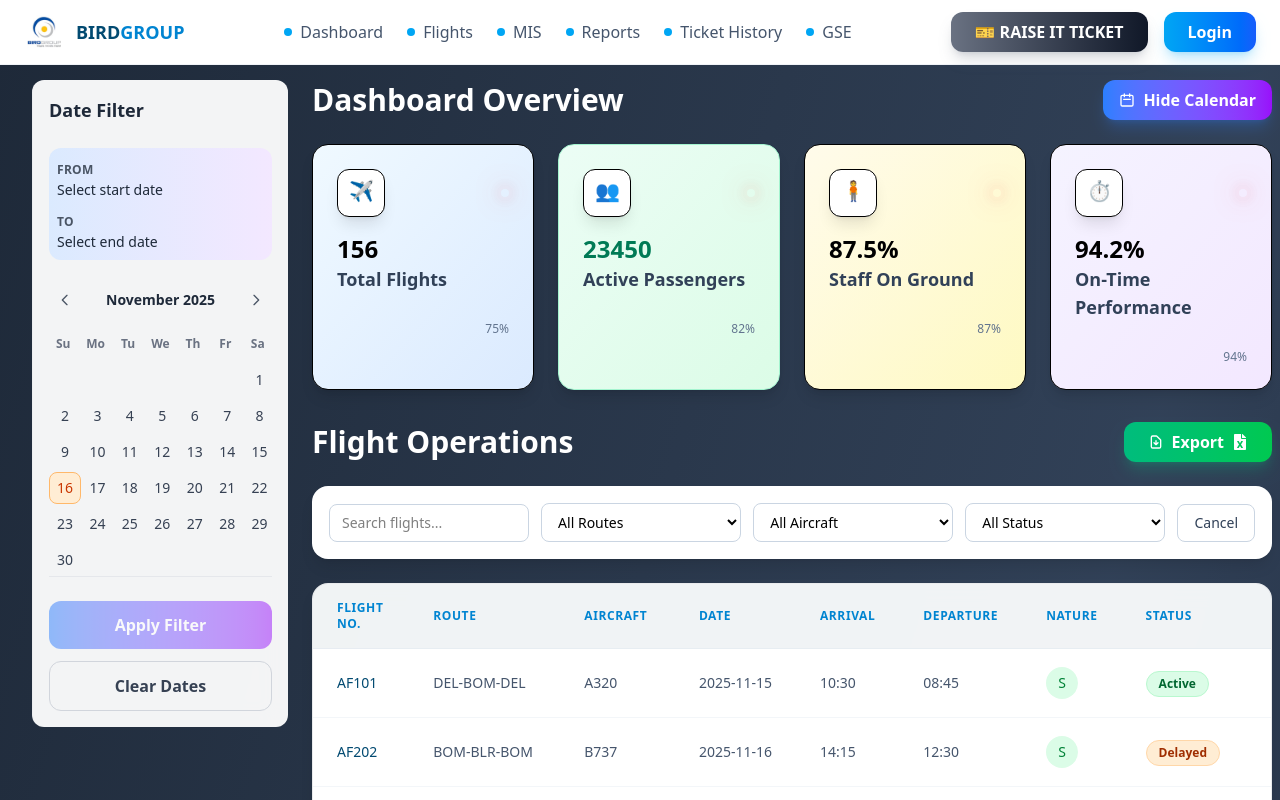
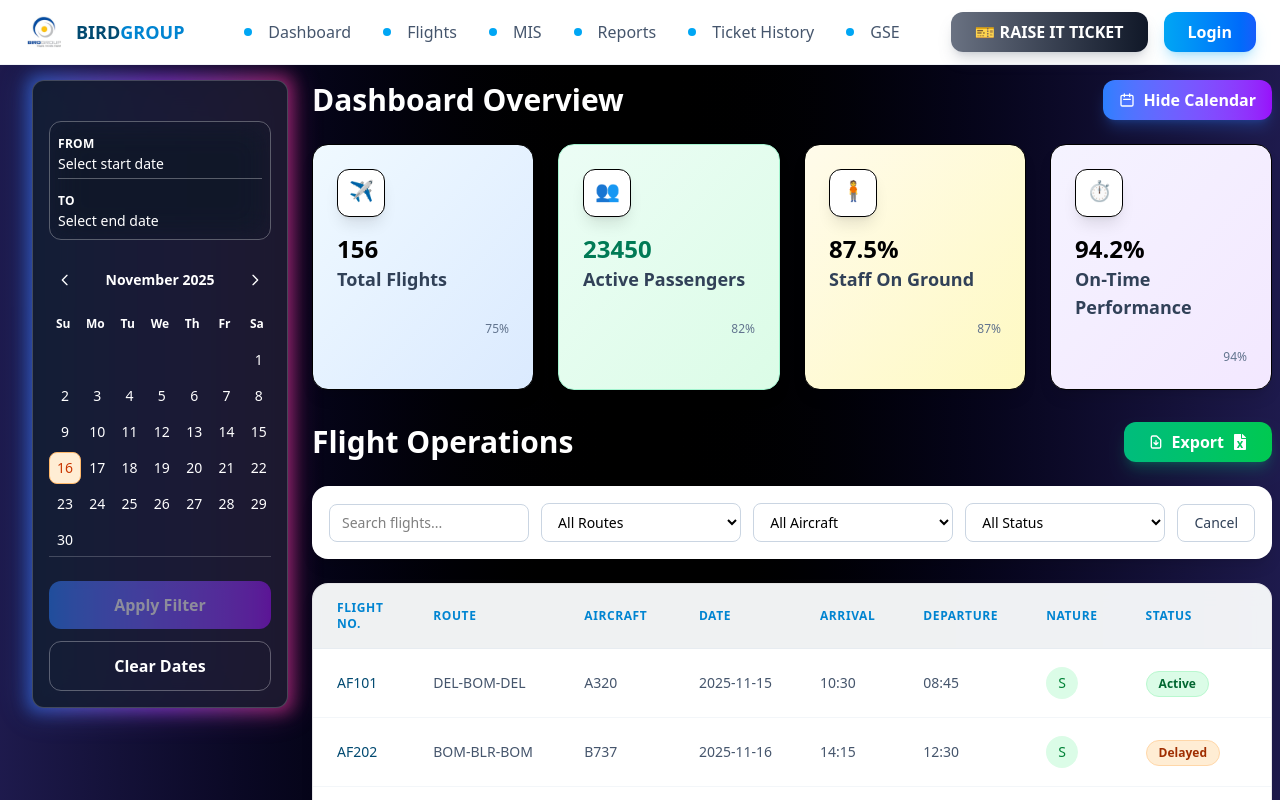
Before and after one commit to Gulshankumar22/BIRDGROUP, a React (Vite) app: page / in a window 1280 px wide. Shown: the top 800 px of the page. Built offline with nearby package versions, Linux system fonts and the light colour scheme.

Commit message:
nextcommit

```diff
--- a/src/pages/Home.jsx
+++ b/src/pages/Home.jsx
@@ -135,7 +135,7 @@ const FLIGHT_DATA = [
     scheduled: true,
     nonScheduled: false,
     status: "Active",
-  }
+  },
 ];
 
 const KPI_DATA = {
@@ -784,7 +784,7 @@ const CalendarSidebar = ({
               ? "bg-blue-100 text-blue-700"
               : isToday
               ? "bg-orange-100 text-orange-700 border border-orange-300"
-              : "text-gray-700 hover:bg-gray-100"
+              : "text-white hover:text-gray-700 hover:bg-gray-100"
           }
           ${(isStart || isEnd) && "ring-2 ring-white ring-opacity-50"}
         `}
@@ -807,25 +807,31 @@ const CalendarSidebar = ({
         />
       )}
 
+      {/* Sidebar Container with Glowing Border */}
+      <div className="relative lg:sticky lg:top-20">
+        {/* Animated glowing border */}
+        <div className="absolute -inset-1 bg-gradient-to-r from-blue-500 via-purple-500 to-pink-500 rounded-lg blur-sm opacity-75 animate-pulse-glow"></div>
+        <div className="absolute -inset-1 bg-gradient-to-r from-blue-500 via-purple-500 to-pink-500 rounded-lg blur-lg opacity-50 animate-pulse-glow-slow"></div>
+
         {/* Sidebar */}
         <div
           className={`
-        fixed lg:sticky lg:top-20 h-[calc(100vh-5rem)] lg:h-auto w-80 bg-white/95 backdrop-blur-md rounded-xl
-        border-l border-gray-200/50 z-10 transform transition-transform duration-300
+      relative bg-gray-900/90 backdrop-blur-lg
+      fixed lg:sticky lg:top-20 h-[calc(100vh-5rem)] lg:h-auto w-80 rounded-xl
+      border border-white/20 z-10 transform transition-transform duration-300 text-white
       ${isOpen ? "translate-x-0" : "translate-x-full"}
       lg:translate-x-0 lg:relative lg:w-64 lg:block
     `}
         >
-        <div className="p-4 h-full flex flex-col">
+          <div className="p-4 h-full flex flex-col text-white">
             {/* Header */}
             <div className="flex items-center justify-between mb-6">
-            <h3 className="text-lg font-bold text-gray-800">Date Filter</h3>
               <button
                 onClick={onClose}
-              className="lg:hidden w-8 h-8 flex items-center justify-center rounded-lg hover:bg-gray-100 transition-colors duration-200"
+                className="lg:hidden w-8 h-8 flex items-center justify-center rounded-lg hover:bg-white/20 transition-colors duration-200"
               >
                 <svg
-                className="w-5 h-5 text-gray-500"
+                  className="w-5 h-5 text-white"
                   fill="none"
                   stroke="currentColor"
                   viewBox="0 0 24 24"
@@ -841,23 +847,23 @@ const CalendarSidebar = ({
             </div>
 
             {/* Selected Dates */}
-          <div className="bg-gradient-to-r from-blue-100 to-purple-100 rounded-xl p-2 mb-6">
+            <div className="backdrop-blur-lg border border-white/30 rounded-xl p-2 mb-6">
               <div className="space-y-2">
-              <div>
-                <label className="text-xs font-semibold text-gray-600 uppercase tracking-wide">
+                <div className="border-b border-white/30 pb-1">
+                  <label className="text-xs font-semibold text-white uppercase tracking-wide">
                     From
                   </label>
-                <div className="text-sm font-medium text-gray-800">
+                  <div className="text-sm font-medium text-white">
                     {dateRange.start
                       ? new Date(dateRange.start).toLocaleDateString()
                       : "Select start date"}
                   </div>
                 </div>
                 <div>
-                <label className="text-xs font-semibold text-gray-600 uppercase tracking-wide">
+                  <label className="text-xs font-semibold text-white uppercase tracking-wide">
                     To
                   </label>
-                <div className="text-sm font-medium text-gray-800">
+                  <div className="text-sm font-medium text-white">
                     {dateRange.end
                       ? new Date(dateRange.end).toLocaleDateString()
                       : "Select end date"}
@@ -867,15 +873,15 @@ const CalendarSidebar = ({
             </div>
 
             {/* Calendar */}
-          <div className="flex-1">
+            <div className="flex-1 text-white">
               {/* Month Navigation */}
-            <div className="flex items-center justify-between mb-4">
+              <div className="flex items-center justify-between mb-4 text-white">
                 <button
                   onClick={() => navigateMonth(-1)}
-                className="w-8 h-8 flex items-center justify-center rounded-lg hover:bg-gray-100 transition-colors duration-200"
+                  className="w-8 h-8 flex items-center justify-center rounded-lg hover:bg-white/20 transition-colors duration-200"
                 >
                   <svg
-                  className="w-4 h-4 text-gray-600"
+                    className="w-4 h-4 text-white"
                     fill="none"
                     stroke="currentColor"
                     viewBox="0 0 24 24"
@@ -889,7 +895,7 @@ const CalendarSidebar = ({
                   </svg>
                 </button>
 
-              <h4 className="text-sm font-bold text-gray-800">
+                <h4 className="text-sm font-bold text-white">
                   {currentMonth.toLocaleDateString("en-US", {
                     month: "long",
                     year: "numeric",
@@ -898,10 +904,10 @@ const CalendarSidebar = ({
 
                 <button
                   onClick={() => navigateMonth(1)}
-                className="w-8 h-8 flex items-center justify-center rounded-lg hover:bg-gray-100 transition-colors duration-200"
+                  className="w-8 h-8 flex items-center justify-center rounded-lg hover:bg-white/20 transition-colors duration-200"
                 >
                   <svg
-                  className="w-4 h-4 text-gray-600"
+                    className="w-4 h-4 text-white"
                     fill="none"
                     stroke="currentColor"
                     viewBox="0 0 24 24"
@@ -921,7 +927,7 @@ const CalendarSidebar = ({
                 {["Su", "Mo", "Tu", "We", "Th", "Fr", "Sa"].map((day) => (
                   <div
                     key={day}
-                  className="text-xs font-semibold text-gray-500 text-center py-1"
+                    className="text-xs font-semibold text-white text-center py-1"
                   >
                     {day}
                   </div>
@@ -929,11 +935,11 @@ const CalendarSidebar = ({
               </div>
 
               {/* Calendar Grid */}
-            <div className="grid grid-cols-7 gap-1">{days}</div>
+              <div className="grid grid-cols-7 gap-1 text-white">{days}</div>
             </div>
 
             {/* Action Buttons */}
-          <div className="space-y-3 pt-6 border-t border-gray-200">
+            <div className="space-y-3 pt-6 border-t border-white/20">
               <button
                 onClick={applyDateFilter}
                 disabled={!dateRange.start || !dateRange.end}
@@ -944,13 +950,54 @@ const CalendarSidebar = ({
 
               <button
                 onClick={clearDates}
-              className="w-full border border-gray-300 text-gray-700 py-3 rounded-xl font-semibold hover:bg-gray-50 transition-all duration-200"
+                className="w-full border border-white/30 text-white py-3 rounded-xl font-semibold hover:bg-white/10 transition-all duration-200"
               >
                 Clear Dates
               </button>
             </div>
           </div>
         </div>
+      </div>
+
+      {/* Add these styles to your global CSS */}
+      <style jsx>{`
+        @keyframes pulse-glow {
+          0%,
+          100% {
+            opacity: 0.5;
+            transform: scale(1);
+          }
+          50% {
+            opacity: 0.8;
+            transform: scale(1.02);
+          }
+        }
+        @keyframes pulse-glow-slow {
+          0%,
+          100% {
+            opacity: 0.3;
+            transform: scale(1);
+          }
+          50% {
+            opacity: 0.6;
+            transform: scale(1.01);
+          }
+        }
+        @keyframes rotate-gradient {
+          0% {
+            transform: rotate(0deg);
+          }
+          100% {
+            transform: rotate(360deg);
+          }
+        }
+        .animate-pulse-glow {
+          animation: pulse-glow 4s ease-in-out infinite;
+        }
+        .animate-pulse-glow-slow {
+          animation: pulse-glow-slow 8s ease-in-out infinite;
+        }
+      `}</style>
     </>
   );
 };
@@ -2338,7 +2385,7 @@ const Home = () => {
   };
 
   return (
-    <div className="min-h-screen bg-gradient-to-br from-gray-800 via-slate-700 to-gray-900 ">
+    <div className="min-h-screen bg-gradient-to-r from-indigo-950 via-black to-indigo-950 ">
       <div
         ref={particlesContainerRef}
         className="fixed inset-0 -z-10 pointer-events-none overflow-hidden"
@@ -2374,48 +2421,151 @@ const Home = () => {
           <div className="hidden md:flex items-center gap-6">
             <a
               href="#dashboard"
-              className="flex items-center gap-2 text-slate-600 hover:text-sky-600 transition-colors duration-200 font-medium"
-            >
+              className="group flex items-center gap-2 text-slate-600 hover:text-sky-600 transition-all duration-500 font-medium perspective-1000"
+            >
+              <div className="relative w-6 h-6">
+                <div className="absolute inset-0 flex items-center justify-center transition-all duration-500 group-hover:rotate-y-180 group-hover:opacity-0">
                   <div className="w-2 h-2 bg-sky-500 rounded-full" />
-              <span>Dashboard</span>
+                </div>
+                <div className="absolute inset-0 flex items-center justify-center transition-all duration-500 opacity-0 rotate-y-180 group-hover:rotate-y-0 group-hover:opacity-100">
+                  <div className="w-2 h-2 bg-sky-500 rounded-full" />
+                </div>
+              </div>
+              <div className="relative">
+                <div className="transition-all duration-500 group-hover:rotate-y-180 group-hover:opacity-0">
+                  Dashboard
+                </div>
+                <div className="absolute inset-0 transition-all duration-500 opacity-0 rotate-y-180 group-hover:rotate-y-0 group-hover:opacity-100">
+                  Dashboard
+                </div>
+              </div>
             </a>
+
             <a
               href="#flights"
-              className="flex items-center gap-2 text-slate-600 hover:text-sky-600 transition-colors duration-200 font-medium"
-            >
+              className="group flex items-center gap-2 text-slate-600 hover:text-sky-600 transition-all duration-500 font-medium perspective-1000"
+            >
+              <div className="relative w-6 h-6">
+                <div className="absolute inset-0 flex items-center justify-center transition-all duration-500 group-hover:rotate-y-180 group-hover:opacity-0">
                   <div className="w-2 h-2 bg-sky-500 rounded-full" />
-              <span>Flights</span>
+                </div>
+                <div className="absolute inset-0 flex items-center justify-center transition-all duration-500 opacity-0 rotate-y-180 group-hover:rotate-y-0 group-hover:opacity-100">
+                  <div className="w-2 h-2 bg-sky-500 rounded-full" />
+                </div>
+              </div>
+              <div className="relative">
+                <div className="transition-all duration-500 group-hover:rotate-y-180 group-hover:opacity-0">
+                  Flights
+                </div>
+                <div className="absolute inset-0 transition-all duration-500 opacity-0 rotate-y-180 group-hover:rotate-y-0 group-hover:opacity-100">
+                  Flights
+                </div>
+              </div>
             </a>
+
             <a
               href="#MIS"
-              className="flex items-center gap-2 text-slate-600 hover:text-sky-600 transition-colors duration-200 font-medium"
-            >
+              className="group flex items-center gap-2 text-slate-600 hover:text-sky-600 transition-all duration-500 font-medium perspective-1000"
+            >
+              <div className="relative w-6 h-6">
+                <div className="absolute inset-0 flex items-center justify-center transition-all duration-500 group-hover:rotate-y-180 group-hover:opacity-0">
                   <div className="w-2 h-2 bg-sky-500 rounded-full" />
-              <span>MIS</span>
+                </div>
+                <div className="absolute inset-0 flex items-center justify-center transition-all duration-500 opacity-0 rotate-y-180 group-hover:rotate-y-0 group-hover:opacity-100">
+                  <div className="w-2 h-2 bg-sky-500 rounded-full" />
+                </div>
+              </div>
+              <div className="relative">
+                <div className="transition-all duration-500 group-hover:rotate-y-180 group-hover:opacity-0">
+                  MIS
+                </div>
+                <div className="absolute inset-0 transition-all duration-500 opacity-0 rotate-y-180 group-hover:rotate-y-0 group-hover:opacity-100">
+                  MIS
+                </div>
+              </div>
             </a>
+
             <a
               href="#reports"
-              className="flex items-center gap-2 text-slate-600 hover:text-sky-600 transition-colors duration-200 font-medium"
-            >
+              className="group flex items-center gap-2 text-slate-600 hover:text-sky-600 transition-all duration-500 font-medium perspective-1000"
+            >
+              <div className="relative w-6 h-6">
+                <div className="absolute inset-0 flex items-center justify-center transition-all duration-500 group-hover:rotate-y-180 group-hover:opacity-0">
                   <div className="w-2 h-2 bg-sky-500 rounded-full" />
-              <span>Reports</span>
+                </div>
+                <div className="absolute inset-0 flex items-center justify-center transition-all duration-500 opacity-0 rotate-y-180 group-hover:rotate-y-0 group-hover:opacity-100">
+                  <div className="w-2 h-2 bg-sky-500 rounded-full" />
+                </div>
+              </div>
+              <div className="relative">
+                <div className="transition-all duration-500 group-hover:rotate-y-180 group-hover:opacity-0">
+                  Reports
+                </div>
+                <div className="absolute inset-0 transition-all duration-500 opacity-0 rotate-y-180 group-hover:rotate-y-0 group-hover:opacity-100">
+                  Reports
+                </div>
+              </div>
             </a>
+
             <a
               href="#ticket-history"
-              className="flex items-center gap-2 text-slate-600 hover:text-sky-600 transition-colors duration-200 font-medium"
-            >
+              className="group flex items-center gap-2 text-slate-600 hover:text-sky-600 transition-all duration-500 font-medium perspective-1000"
+            >
+              <div className="relative w-6 h-6">
+                <div className="absolute inset-0 flex items-center justify-center transition-all duration-500 group-hover:rotate-y-180 group-hover:opacity-0">
                   <div className="w-2 h-2 bg-sky-500 rounded-full" />
-              <span>Ticket History</span>
+                </div>
+                <div className="absolute inset-0 flex items-center justify-center transition-all duration-500 opacity-0 rotate-y-180 group-hover:rotate-y-0 group-hover:opacity-100">
+                  <div className="w-2 h-2 bg-sky-500 rounded-full" />
+                </div>
+              </div>
+              <div className="relative">
+                <div className="transition-all duration-500 group-hover:rotate-y-180 group-hover:opacity-0">
+                  Ticket History
+                </div>
+                <div className="absolute inset-0 transition-all duration-500 opacity-0 rotate-y-180 group-hover:rotate-y-0 group-hover:opacity-100">
+                  Ticket History
+                </div>
+              </div>
             </a>
+
             <a
               href="#gse"
-              className="flex items-center gap-2 text-slate-600 hover:text-sky-600 transition-colors duration-200 font-medium"
-            >
+              className="group flex items-center gap-2 text-slate-600 hover:text-sky-600 transition-all duration-500 font-medium perspective-1000"
+            >
+              <div className="relative w-6 h-6">
+                <div className="absolute inset-0 flex items-center justify-center transition-all duration-500 group-hover:rotate-y-180 group-hover:opacity-0">
                   <div className="w-2 h-2 bg-sky-500 rounded-full" />
-              <span>GSE</span>
+                </div>
+                <div className="absolute inset-0 flex items-center justify-center transition-all duration-500 opacity-0 rotate-y-180 group-hover:rotate-y-0 group-hover:opacity-100">
+                  <div className="w-2 h-2 bg-sky-500 rounded-full" />
+                </div>
+              </div>
+              <div className="relative">
+                <div className="transition-all duration-500 group-hover:rotate-y-180 group-hover:opacity-0">
+                  GSE
+                </div>
+                <div className="absolute inset-0 transition-all duration-500 opacity-0 rotate-y-180 group-hover:rotate-y-0 group-hover:opacity-100">
+                  GSE
+                </div>
+              </div>
             </a>
           </div>
 
+          {/* Add these styles to your global CSS or Tailwind config */}
+          <style jsx>{`
+            .perspective-1000 {
+              perspective: 1000px;
+            }
+
+            .rotate-x-180 {
+              transform: rotateY(360deg);
+            }
+
+            .rotate-x-0 {
+              transform: rotateY(0deg);
+            }
+          `}</style>
           <div className="flex items-center gap-4">
             <button
               className="hidden md:inline-block bg-gradient-to-r from-gray-500 to-gray-900 text-white px-6 py-2 rounded-xl font-bold shadow-lg shadow-gray-500/25 hover:shadow-xl hover:shadow-gray-500/30 transition-all duration-300 hover:scale-105"
--- a/tailwind.config.js
+++ b/tailwind.config.js
@@ -10,6 +10,9 @@ export default {
         'float': 'float 3s ease-in-out infinite',
         'fade-in-up': 'fadeInUp 0.5s ease-out',
         'pulse-slow': 'pulse 3s ease-in-out infinite',
+        'pulse-glow': 'pulse-glow 4s ease-in-out infinite',
+        'pulse-glow-slow': 'pulse-glow-slow 8s ease-in-out infinite',
+        'rotate-gradient': 'rotate-gradient 15s linear infinite',
       },
       keyframes: {
         float: {
@@ -21,7 +24,19 @@ export default {
         fadeInUp: {
           'from': { opacity: '0', transform: 'translateY(30px)' },
           'to': { opacity: '1', transform: 'translateY(0)' },
-        }
+        },
+        'pulse-glow': {
+          '0%, 100%': { opacity: '0.5', transform: 'scale(1)' },
+          '50%': { opacity: '0.8', transform: 'scale(1.02)' },
+        },
+        'pulse-glow-slow': {
+          '0%, 100%': { opacity: '0.3', transform: 'scale(1)' },
+          '50%': { opacity: '0.6', transform: 'scale(1.01)' },
+        },
+        'rotate-gradient': {
+          '0%': { transform: 'rotate(0deg)' },
+          '100%': { transform: 'rotate(360deg)' },
+        },
       },
       backgroundImage: {
         'gradient-radial': 'radial-gradient(var(--tw-gradient-stops))',
```
Lines whose indentation alone changed are shown as unchanged.
